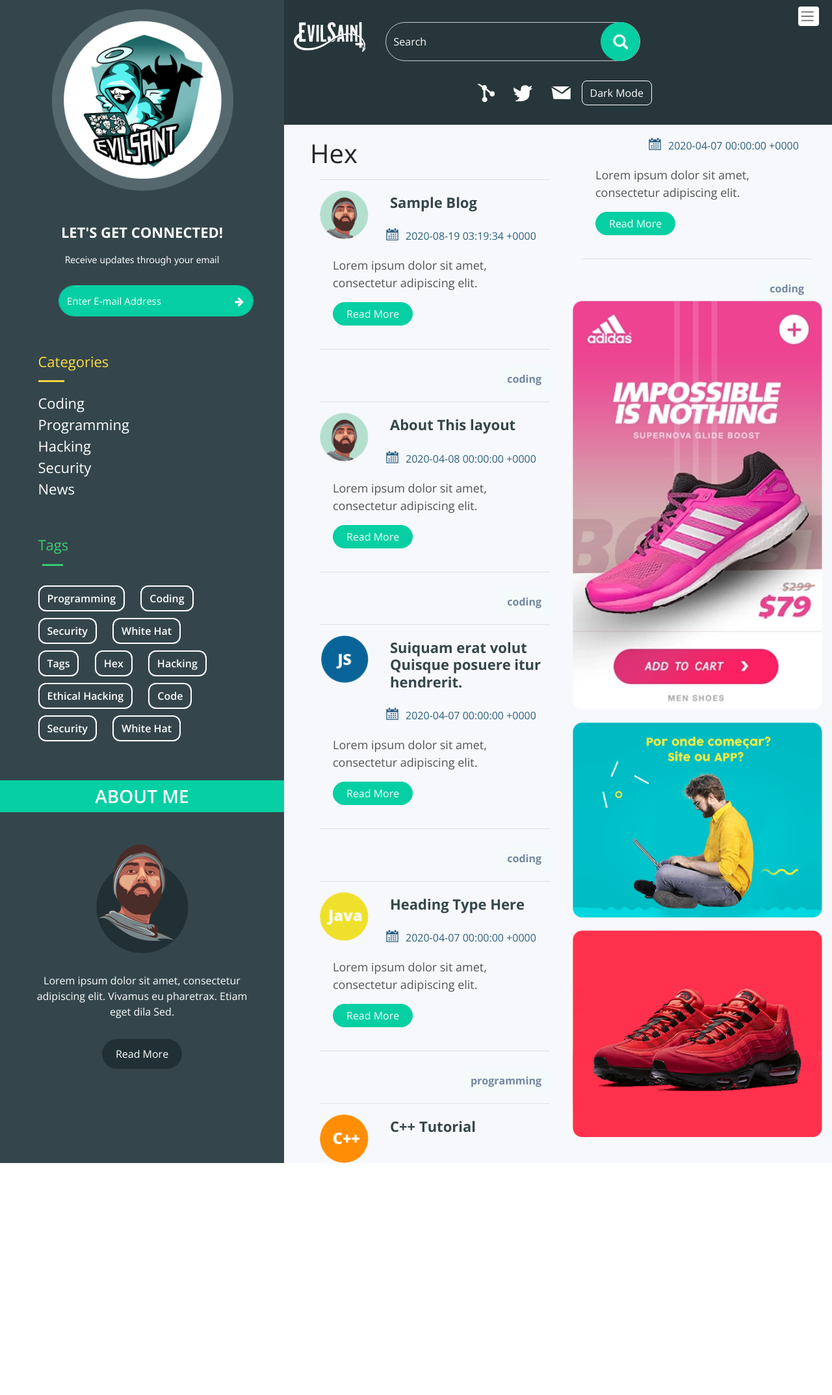
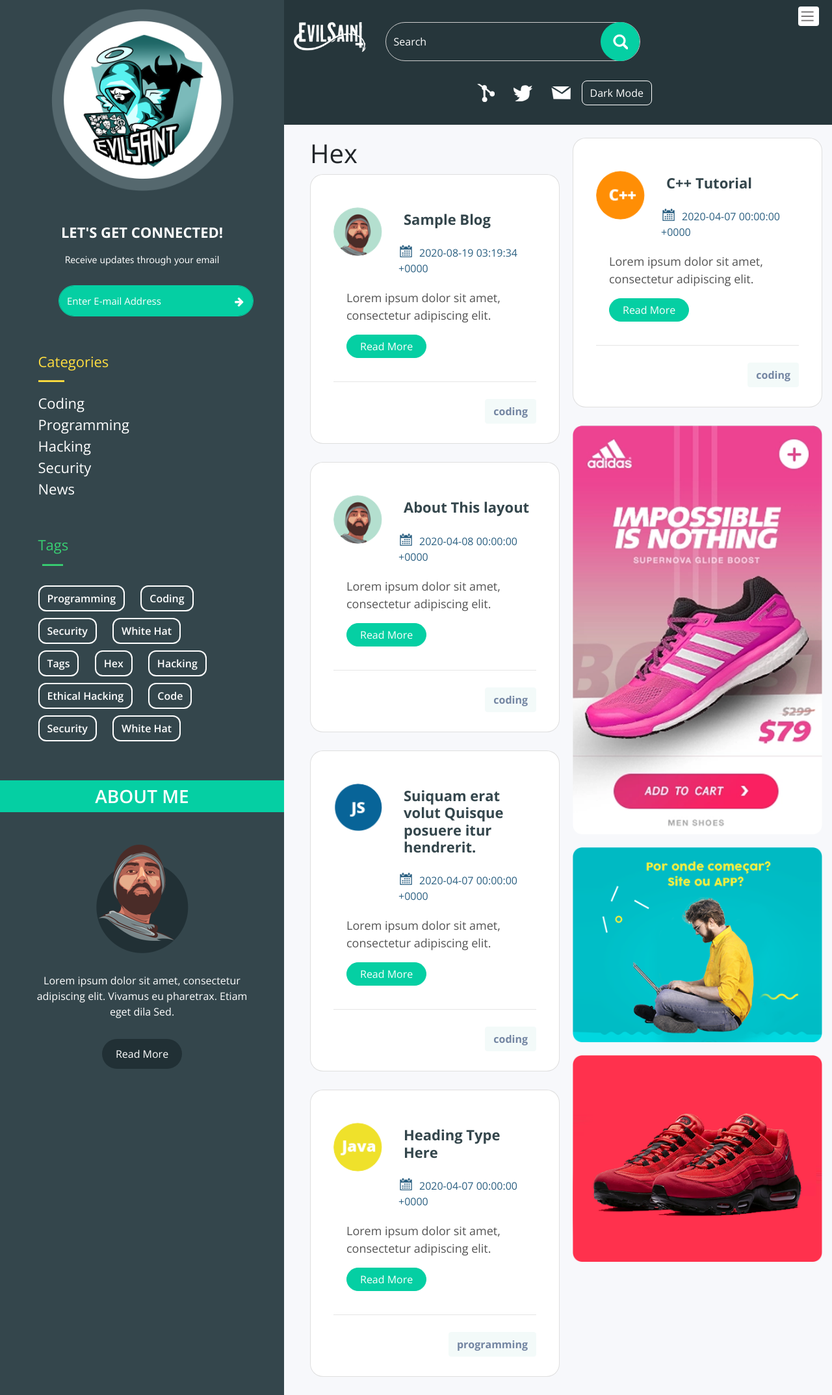
Before and after one commit to cleverberry/evilsaint, a Jekyll site: the page built from hex.html, in a window 1280 px wide. Shown: the whole page at 65% size. Built offline with Jekyll 4.4.1, drawn with Linux system fonts in a browser that asks for light colours; nearby versions of some CDN libraries; before the commit the page ends 1790 px from its top, so only the background shows below that.

Commit message:
Add div card

```diff
--- a/hex.html
+++ b/hex.html
@@ -3,8 +3,8 @@
 ---
 <h1>Hex</h1>
 {% for blog in site.tags.hex limit:5 %}
+<div class="card">
    <div class="container main-card-body">
-  <hr>
     <div class="row">
       <div class="col-sm-3 col-xs-12 title-img-col">
         <img class="card-img-top" src="{{site.baseurl}}/assets/images/{{blog.image}}" alt="{{blog.title}}" />
@@ -28,5 +28,6 @@
       </div>
     </div>
   </div>
+</div>
 
 {% endfor %}
```
Lines whose indentation alone changed are shown as unchanged.
